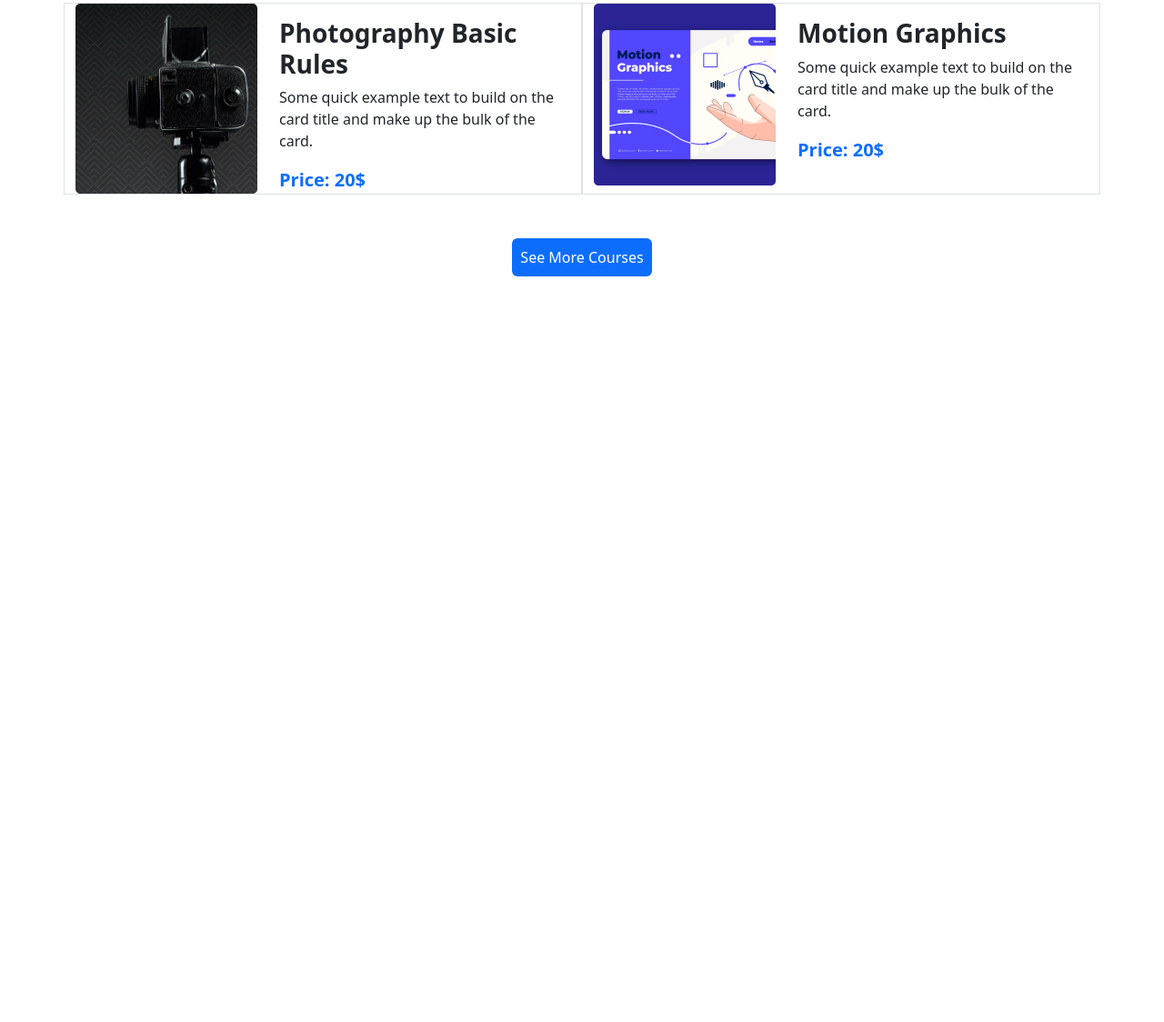
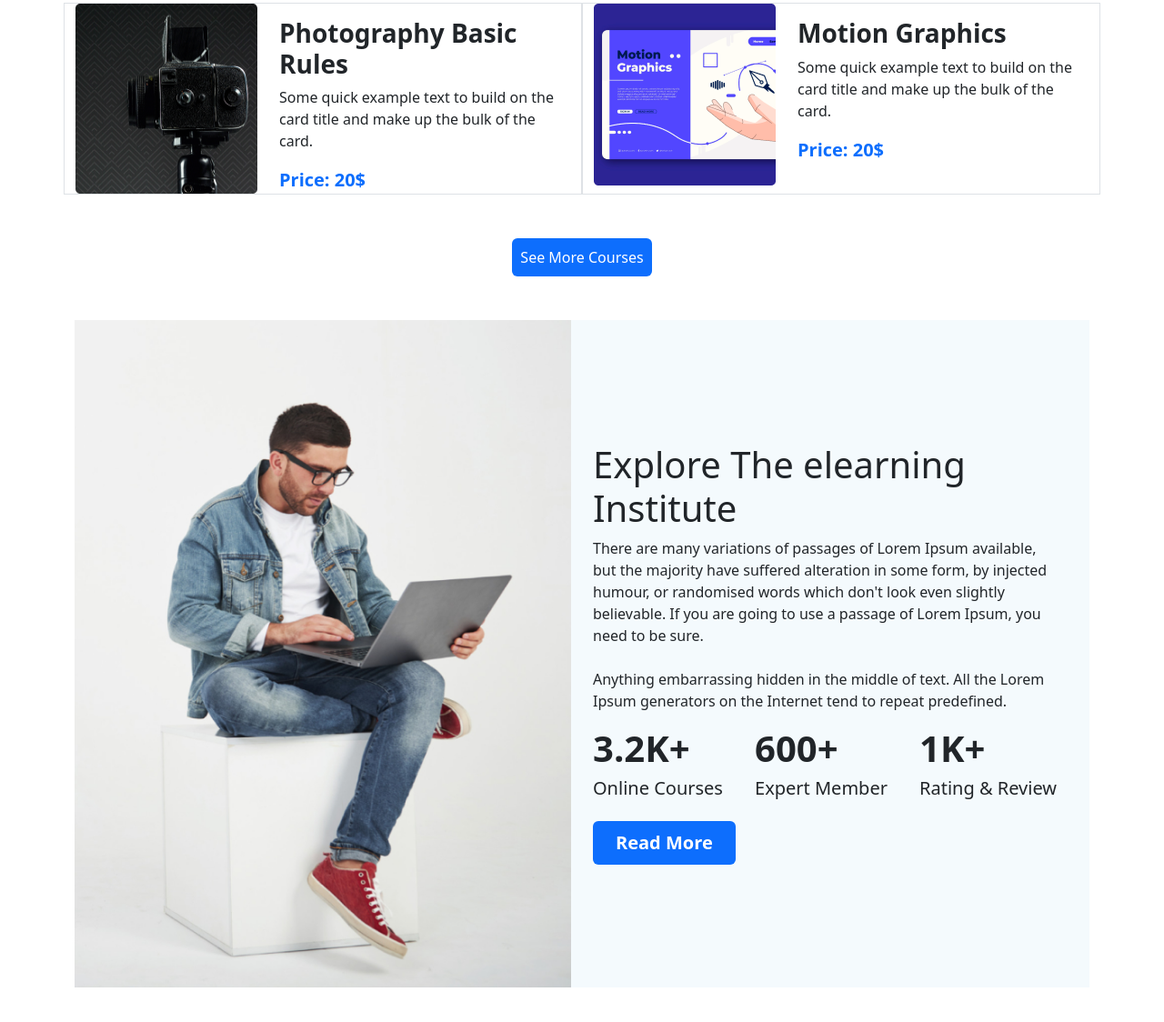
Before and after one commit to siamcse/education-technology, a plain HTML site: page index.html in a window 1280 px wide. Shown: the part 1389-2513 px from the top of the page at 91% size. Before the commit the page ends 1741 px from the top, so only its background shows below. Drawn offline with nearby package versions, Linux system fonts and the light colour scheme.

Commit message:
elearning added

```diff
--- a/css/style.css
+++ b/css/style.css
@@ -0,0 +1,3 @@
+.explore-bg{
+    background: #F4FAFD;
+}
--- a/index.html
+++ b/index.html
@@ -181,8 +181,45 @@
             <div class="text-center mt-5">
                 <button class="btn bg-primary text-white p-2 rounded">See More Courses</button>
             </div>
+        </section>
 
+        <!-- explore elearning -->
+        <section class="explore-bg mb-5">
+            <div class="row d-flex align-items-center">
+                <div class="col-sm-6">
+                    <img class="img-fluid" src="images/working.png" alt="">
+                </div>
+                <div class="col-sm-6 pe-5">
+                    <h1>Explore The elearning
+                    Institute</h1>
+                    <p>There are many variations of passages of Lorem Ipsum available, but the
+                    majority have suffered alteration in some form, by injected humour, or
+                    randomised words which don't look even slightly believable. If you are going
+                    to use a passage of Lorem Ipsum, you need to be sure.
+                    <br>
+                    <br>
+                    Anything embarrassing hidden in the middle of text. All the Lorem Ipsum
+                    generators on the Internet tend to repeat predefined.</p>
+                    <div class="d-flex justify-content-between">
+                        <div>
+                            <h1 class="fw-semibold">3.2K+</h1>
+                            <h5 class="fw-light">Online Courses</h5>
+                        </div>
+                        <div>
+                            <h1 class="fw-semibold">600+</h1>
+                            <h5 class="fw-light">Expert Member</h5>
+                        </div>
+                        <div>
+                            <h1 class="fw-semibold">1K+</h1>
+                            <h5 class="fw-light">Rating & Review</h5>
+                        </div>
+                    </div>
+                    <button class="btn bg-primary text-white fs-5 fw-semibold mt-3 px-4 py-2">Read More</button>
+                </div>
+            </div>
         </section>
+
+
     </main>
 
 
```
